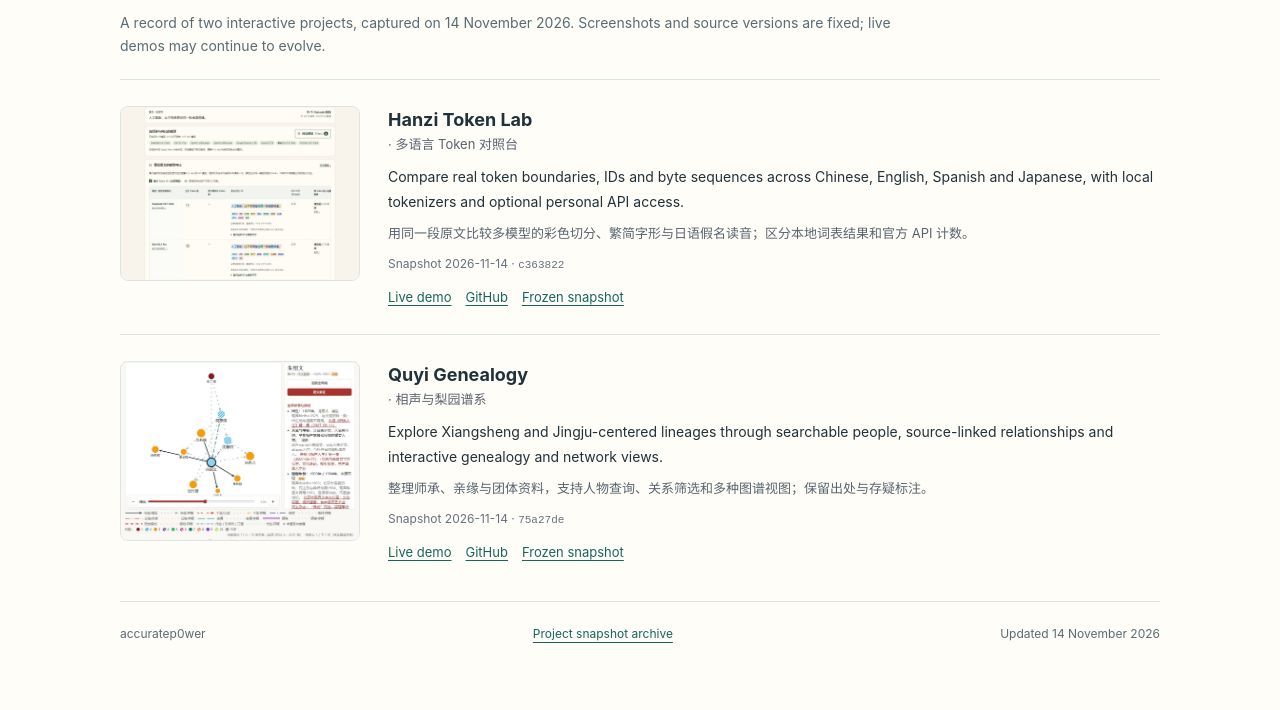
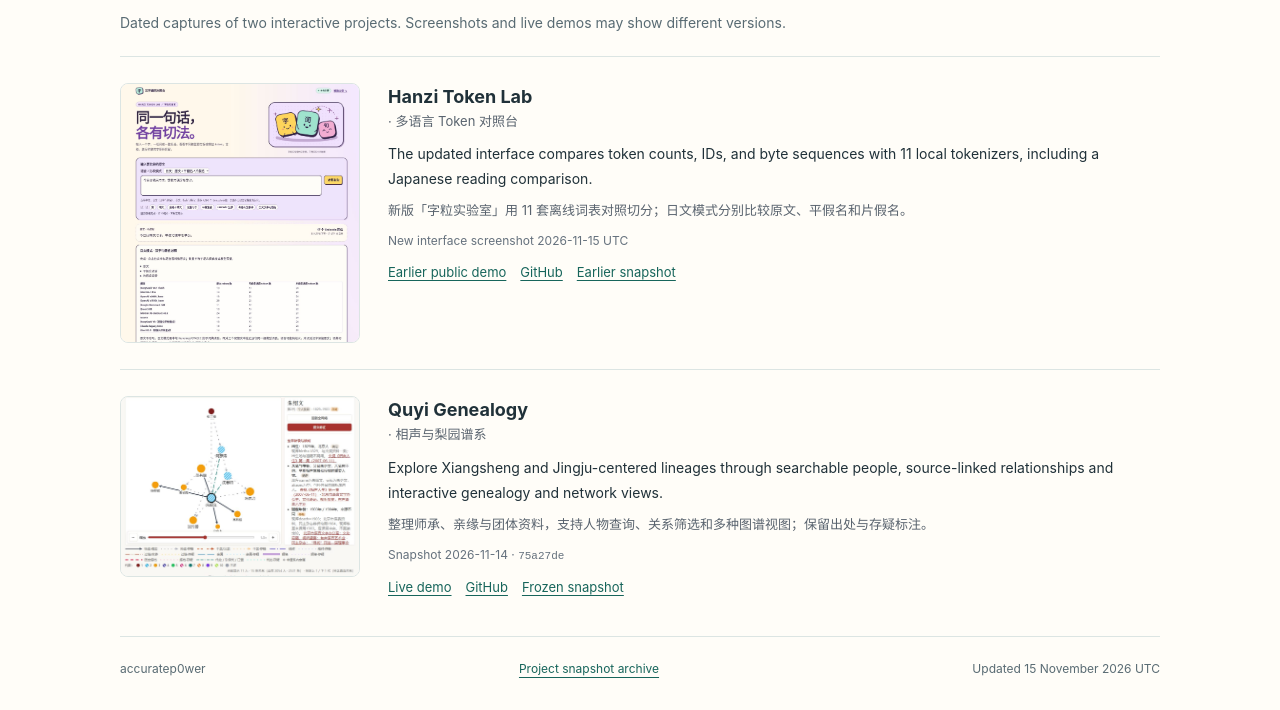
Before and after one commit to accuratep0wer/zfz.github.io, a plain HTML site: page index.html in a window 1280 px wide. Shown: the part 217-927 px from the top of the page. Before the commit the page ends 891 px from the top, so only its background shows below. Drawn offline with Linux system fonts and the light colour scheme.

Commit message:
Refresh Hanzi Token Lab portfolio screenshot

```diff
--- a/index.html
+++ b/index.html
@@ -19,17 +19,17 @@
   <main id="main">
     <section class="project-snapshots" id="project-snapshots" aria-labelledby="project-snapshots-title">
                   <h1 id="project-snapshots-title">Project snapshots <span lang="zh-CN">· 项目快照</span></h1>
-                  <p class="snapshot-intro">A record of two interactive projects, captured on <time datetime="2026-11-14">14 November 2026</time>. Screenshots and source versions are fixed; live demos may continue to evolve.</p>
+                  <p class="snapshot-intro">Dated captures of two interactive projects. Screenshots and live demos may show different versions.</p>
                   <article class="snapshot-card" id="hanzi-token-lab-snapshot">
-                    <a class="snapshot-thumb" href="project-snapshots/2026-11-14/#hanzi-token-lab" aria-label="View the Hanzi Token Lab snapshot">
-                      <img src="project-snapshots/2026-11-14/hanzi-token-lab.jpg" width="1020" height="744" loading="lazy" alt="Hanzi Token Lab showing a Chinese sentence, model filters, and colored tokens with their IDs">
+                    <a class="snapshot-thumb" href="project-snapshots/2026-11-15/hanzi-token-lab.jpg" aria-label="View the new Hanzi Token Lab screenshot">
+                      <img src="project-snapshots/2026-11-15/hanzi-token-lab.jpg" width="1315" height="1430" loading="lazy" alt="Cartoon-style Hanzi Token Lab showing Japanese text and token-count comparisons for its original, hiragana, and katakana forms">
                     </a>
                     <div class="snapshot-copy">
                       <h3>Hanzi Token Lab <span lang="zh-CN">· 多语言 Token 对照台</span></h3>
-                      <p>Compare real token boundaries, IDs and byte sequences across Chinese, English, Spanish and Japanese, with local tokenizers and optional personal API access.</p>
-                      <p lang="zh-CN">用同一段原文比较多模型的彩色切分、繁简字形与日语假名读音；区分本地词表结果和官方 API 计数。</p>
-                      <p class="snapshot-version">Snapshot <time datetime="2026-11-14">2026-11-14</time> · <code>c363822</code></p>
-                      <nav class="snapshot-links" aria-label="Hanzi Token Lab links"><a href="https://accuratep0wer.github.io/hanzi-token-lab/">Live demo</a><a href="https://github.com/accuratep0wer/hanzi-token-lab">GitHub</a><a href="project-snapshots/2026-11-14/#hanzi-token-lab">Frozen snapshot</a></nav>
+                      <p>The updated interface compares token counts, IDs, and byte sequences with 11 local tokenizers, including a Japanese reading comparison.</p>
+                      <p lang="zh-CN">新版「字粒实验室」用 11 套离线词表对照切分；日文模式分别比较原文、平假名和片假名。</p>
+                      <p class="snapshot-version">New interface screenshot <time datetime="2026-11-15">2026-11-15 UTC</time></p>
+                      <nav class="snapshot-links" aria-label="Hanzi Token Lab links"><a href="https://accuratep0wer.github.io/hanzi-token-lab/">Earlier public demo</a><a href="https://github.com/accuratep0wer/hanzi-token-lab">GitHub</a><a href="project-snapshots/2026-11-14/#hanzi-token-lab">Earlier snapshot</a></nav>
                     </div>
                   </article>
                   <article class="snapshot-card" id="quyi-genealogy-snapshot">
@@ -47,7 +47,7 @@
                 </section>
 
   </main>
-  <footer class="site-footer"><span>accuratep0wer</span><a href="project-snapshots/2026-11-14/">Project snapshot archive</a><span>Updated <time datetime="2026-11-14">14 November 2026</time></span></footer>
+  <footer class="site-footer"><span>accuratep0wer</span><a href="project-snapshots/2026-11-14/">Project snapshot archive</a><span>Updated <time datetime="2026-11-15">15 November 2026 UTC</time></span></footer>
   <!-- Cloudflare Web Analytics --><script type='module' src='https://static.cloudflareinsights.com/beacon.min.js' data-cf-beacon='{"token": "337a81f2145c44d1aca19c5d9b5fbe1d"}'></script><!-- End Cloudflare Web Analytics -->
 </body>
 </html>
```
Also changed, not shown: project-snapshots/2026-11-15/hanzi-token-lab.jpg (added).
